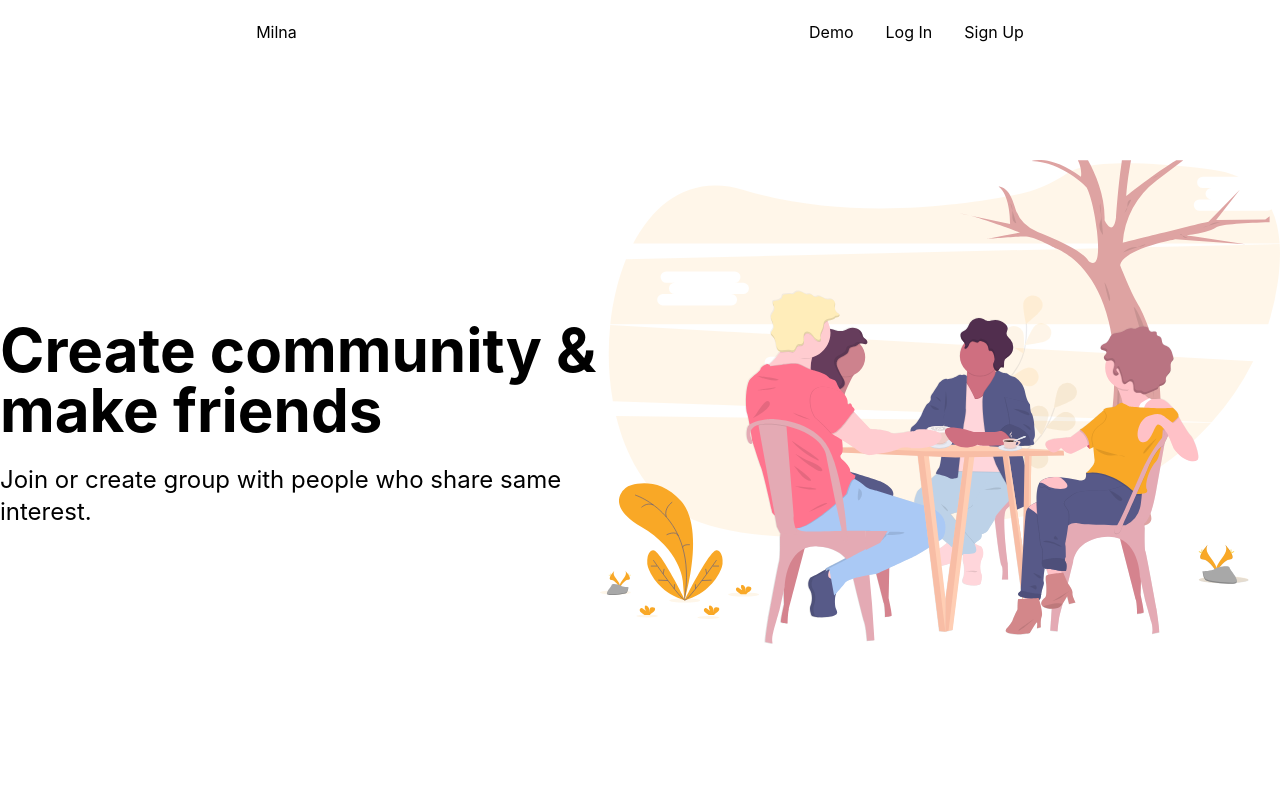
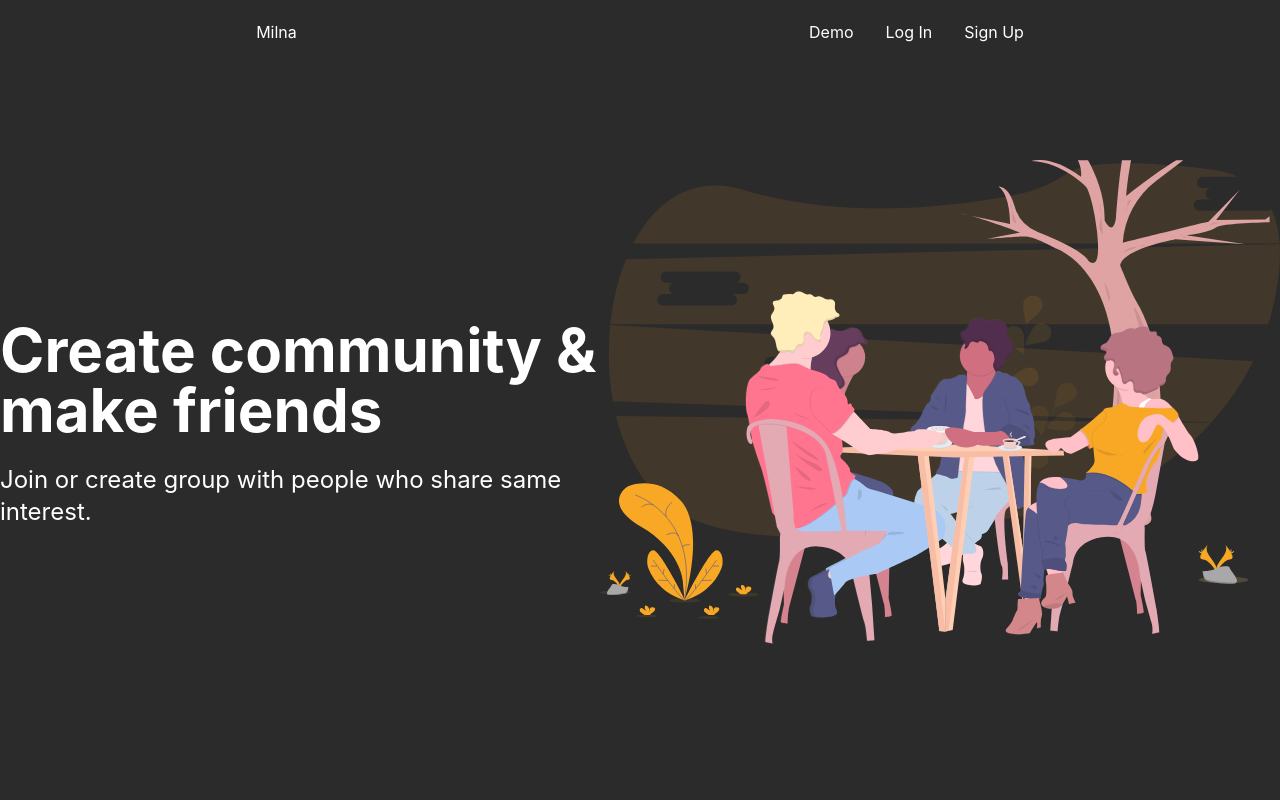
Before and after one commit to ZaidKhan144/milna-frontend, a React (Create React App) app: page / in a window 1280 px wide. Shown: the top 800 px of the page. Built offline with nearby package versions, Linux system fonts and the light colour scheme.

Commit message:
about page layout

```diff
--- a/src/App.js
+++ b/src/App.js
@@ -1,15 +1,19 @@
 import { HashRouter, Switch, Route } from 'react-router-dom'
 import Nav from './components/Nav/Nav'
 import Home from './components/Home/Home'
+import About from './components/About/About'
 
 const App = () => {
   return (
 
     <HashRouter basename="/">
     <Nav />
-      <Switch>
+    <Home />
+    <About />
+      {/* <Switch>
         <Route exact path="/"> <Home /> </Route>
-      </Switch>
+        <Route exact path="/"> <About /> </Route>
+      </Switch> */}
     </HashRouter>
   );
 }
--- /dev/null
+++ b/src/components/About/About.js
@@ -0,0 +1,19 @@
+import React from 'react'
+import aboutIll from '../../illustrations/having-fun.svg'
+
+const About = () => {
+    return (
+        <div className="flex mx-40">
+            <div className="py-20">
+                <img src={aboutIll} alt="Having Fun"/>
+            </div>
+            <div className="py-40 px-10">
+                <h1 className="text-4xl font-bold py-10">About Us</h1>
+                <p className="text-2xl pr-40">Milna is an application for arranging online groups
+                    that host in-person or virtual events for people with similar interests.</p>
+            </div>
+        </div>
+    )
+}
+
+export default About
--- a/src/components/Home/Home.js
+++ b/src/components/Home/Home.js
@@ -9,7 +9,7 @@ const Home = () => {
                 <p className="mt-6 text-2xl">Join or create group with people who share same interest.</p>
             </div>
             <div>
-                <img className="pt-40" src={homeIll} alt="Hangout"/>
+                <img className="py-40" src={homeIll} alt="Hangout"/>
             </div>
         </div>
     )
--- a/src/index.css
+++ b/src/index.css
@@ -10,7 +10,8 @@ body {
     sans-serif;
   -webkit-font-smoothing: antialiased;
   -moz-osx-font-smoothing: grayscale;
-  /* background-color: #2b2b2b; */
+  background-color: #2b2b2b;
+  color: #fff;
 }
 
 code {
```
Also changed, not shown: src/illustrations/having-fun.svg (added).
